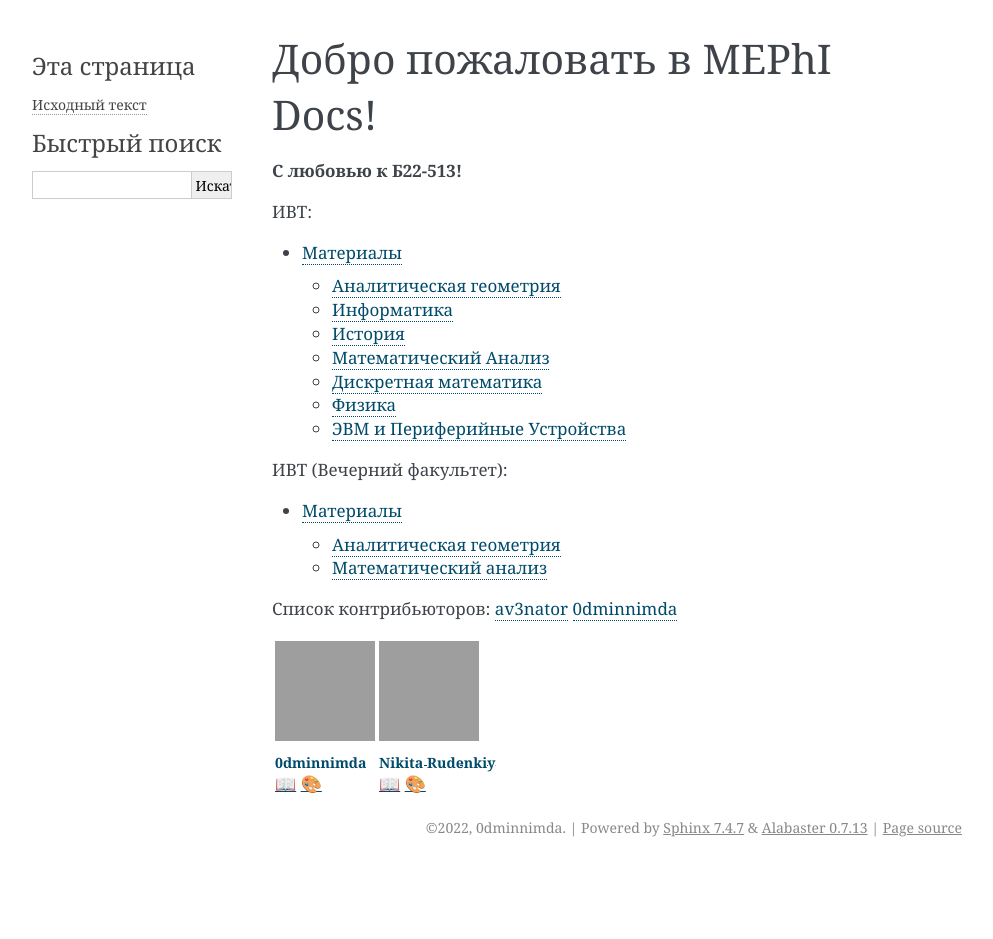
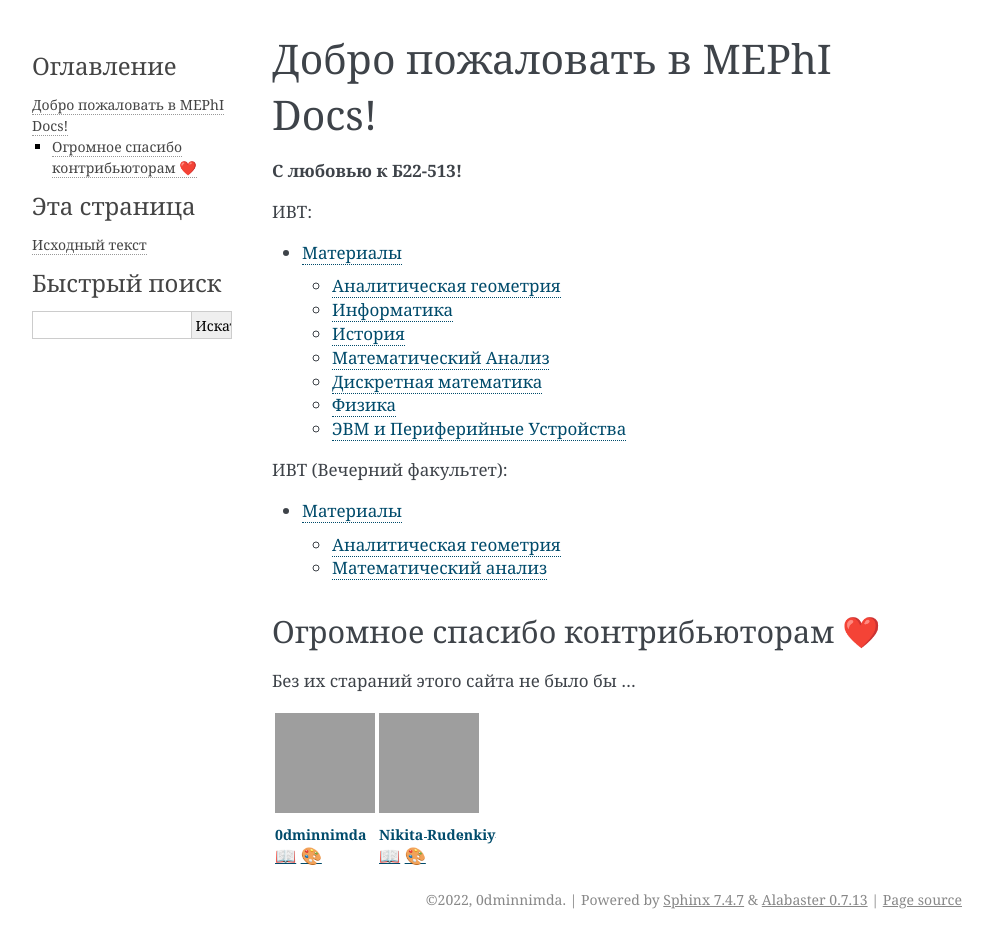
Before and after one commit to mephi-tex/mephi-tex, a Sphinx documentation site: the page built from docs/index.rst, in a window 1280 px wide, cut to the strip 0-939 px from the top of the page. Shown: the whole strip, without its empty margins (148-1141 px from the left). Built offline with Sphinx 7.4.7, drawn with Linux system fonts in a browser that asks for light colours; the version number could not be read and is left out; before the commit the page ends 900 px from its top, so only the background shows below that; grey boxes are pictures that could not be loaded.

Commit message:
index.rst: improve contributors section

```diff
--- a/docs/index.rst
+++ b/docs/index.rst
@@ -21,9 +21,11 @@
 
    IVT_evening/index.rst
 
-Список контрибьюторов:
-`av3nator <https://github.com/av3nator>`_
-`0dminnimda <https://github.com/0dminnimda>`_
+
+Огромное спасибо контрибьюторам ❤️
+----------------------------------
+
+Без их стараний этого сайта не было бы ...
 
 .. raw:: html
    :file: contributors.md
```
